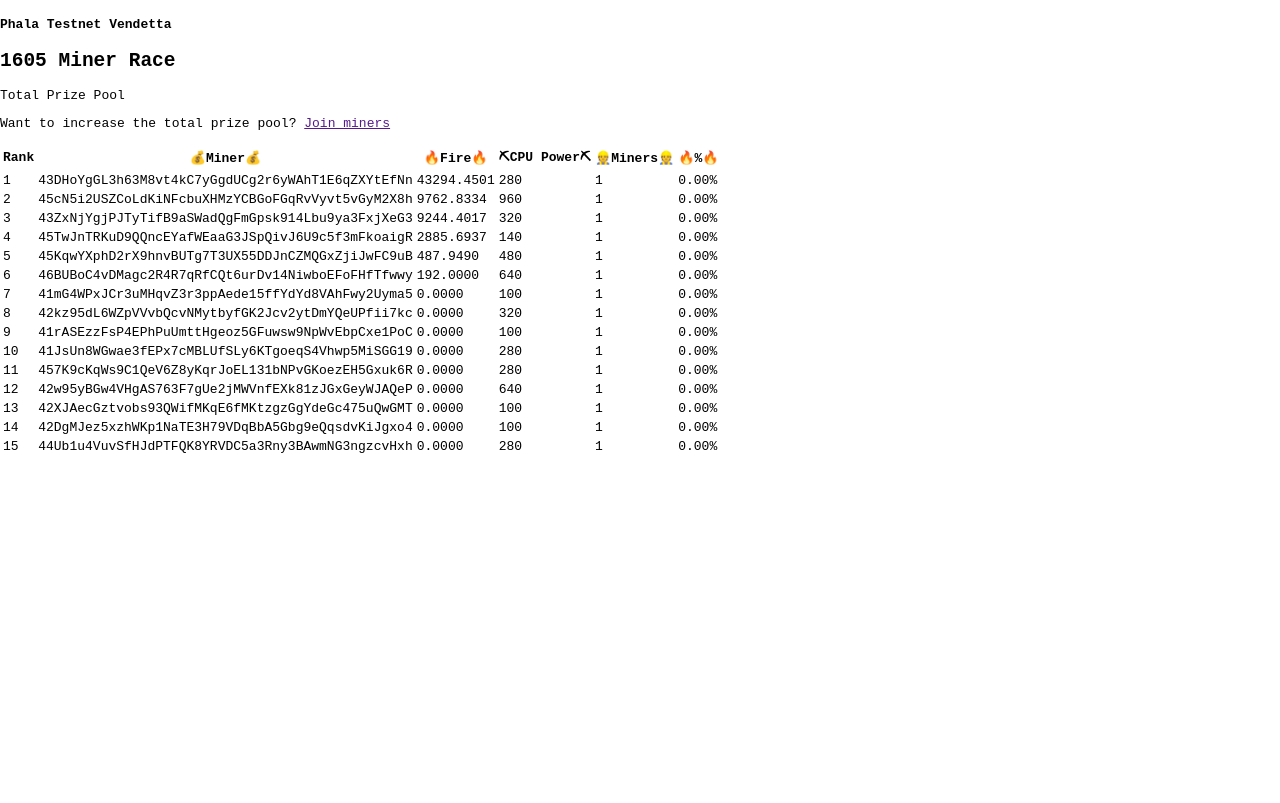
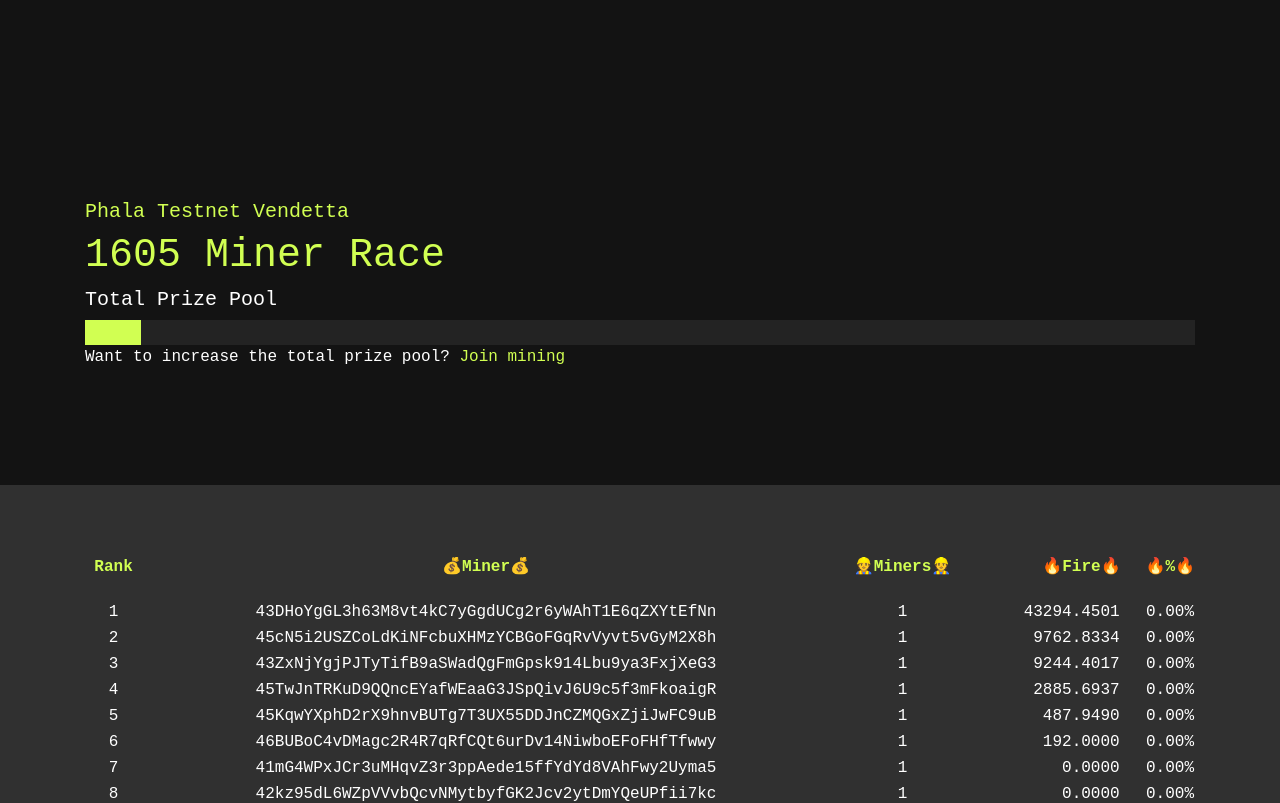
Before and after one commit to littleboarx/poc3-dashboard, a React (Create React App) app: page / in a window 1280 px wide. Shown: the top 803 px of the page. Built offline with nearby package versions, Linux system fonts and the light colour scheme.

Commit message:
Basic theme

```diff
--- a/package.json
+++ b/package.json
@@ -8,7 +8,9 @@
     "@testing-library/user-event": "^12.1.10",
     "axios": "^0.21.0",
     "bn.js": "^5.1.3",
+    "bootstrap": "^4.5.3",
     "react": "^17.0.1",
+    "react-bootstrap": "^1.4.0",
     "react-dom": "^17.0.1",
     "react-scripts": "4.0.1",
     "web-vitals": "^0.2.4"
--- a/src/App.css
+++ b/src/App.css
@@ -1,3 +1,57 @@
+body {
+  background: #303030;
+}
+
 .App {
-  font-family: monospace;
+  font-family: 'Andale Mono', monospace;
+  display: flex;
+  flex-direction: column;
 }
+
+section {
+  padding: 0;
+  margin: 0;
+}
+
+.App table {
+  width: 100%;
+}
+
+.theme-dark {
+  color: #fff;
+}
+
+.page-head {
+  padding-top: 200px;
+  padding-bottom: 100px;
+
+  background: #131313;
+}
+
+.page-data {
+  padding-top: 50px;
+  padding-bottom: 100px;
+
+  background-color: #303030;
+}
+
+table {
+  text-align: center;
+}
+table th:nth-child(4), table th:nth-child(5) {
+  text-align: right;
+}
+table td:nth-child(4), table td:nth-child(5) {
+  text-align: right;
+}
+table thead th {
+  padding: 20px 0;
+}
+
+.color-primary {
+  color: #D1FF52;
+}
+
+.color-white {
+  color: #fff;
+}
--- a/src/App.js
+++ b/src/App.js
@@ -3,7 +3,9 @@
 import Axios from 'axios';
 import BN from 'bn.js';
 
-import logo from './logo.svg';
+import {Container} from 'react-bootstrap';
+
+import 'bootstrap/dist/css/bootstrap.min.css';
 import './App.css';
 
 const bn1e8 = new BN(10).pow(new BN(8));
@@ -27,6 +29,15 @@
     },]
 };
 
+function ProgressBar () {
+  return (
+    <div style={{backgroundColor: '#232323', width: '100%', height: '25px'}}>
+      <div style={{backgroundColor: '#D1FF52', width: '5%', height: '100%'}}>
+      </div>
+    </div>
+  );
+}
+
 function App() {
   React.useEffect(() => {
     updateData();
@@ -49,26 +60,31 @@
   return (
     <div className="App">
 
-      <section className="page-head">
+      <section className="page-head color-white">
+        <Container>
+          <h5 className="color-primary">Phala Testnet Vendetta</h5>
+          <h1 className="color-primary">1605 Miner Race</h1>
 
-        <h4>Phala Testnet Vendetta</h4>
-        <h1>1605 Miner Race</h1>
+          <h5>Total Prize Pool</h5>
 
-        <p>Total Prize Pool</p>
+          <ProgressBar></ProgressBar>
 
-        <p>Want to increase the total prize pool? <a href="">Join miners</a></p>
-
+          <p>
+            Want to increase the total prize pool? <a className="color-primary" href="https://www.google.com">Join mining</a>
+          </p>
+        </Container>
       </section>
 
-      <section className="page-data">
+      <section className="page-data color-white">
+        <Container>
           <table>
             <thead>
-            <tr>
+              <tr className="color-primary">
                 <th>Rank</th>
                 <th>💰Miner💰</th>
+                <th>👷Miners👷</th>
                 <th>🔥Fire🔥</th>
-              <th>⛏CPU Power⛏</th>
-              <th>👷Miners👷</th>
+                {/* <th>⛏CPU Power⛏</th> */}
                 <th>🔥%🔥</th>
               </tr>
             </thead>
@@ -77,14 +93,15 @@
                 <tr>
                   <td>{idx + 1}</td>
                   <td>{whale.targetAddress}</td>
+                  <td>{whale.targetState.length}</td>
                   <td>{formatFire(whale.targetFire)}</td>
-                <td>{totalHashPower(whale.targetState)}</td>
-                <td>{whale.targetState.length}</td>
+                  {/* <td>{totalHashPower(whale.targetState)}</td> */}
                   <td>{whale.targetFireRatio}</td>
                 </tr>
               ))}
             </tbody>
           </table>
+        </Container>
       </section>
 
     </div>
```
Also changed, not shown: 1 other file (tests, documents, lock files or other folders). Lines whose indentation alone changed are shown as unchanged.
